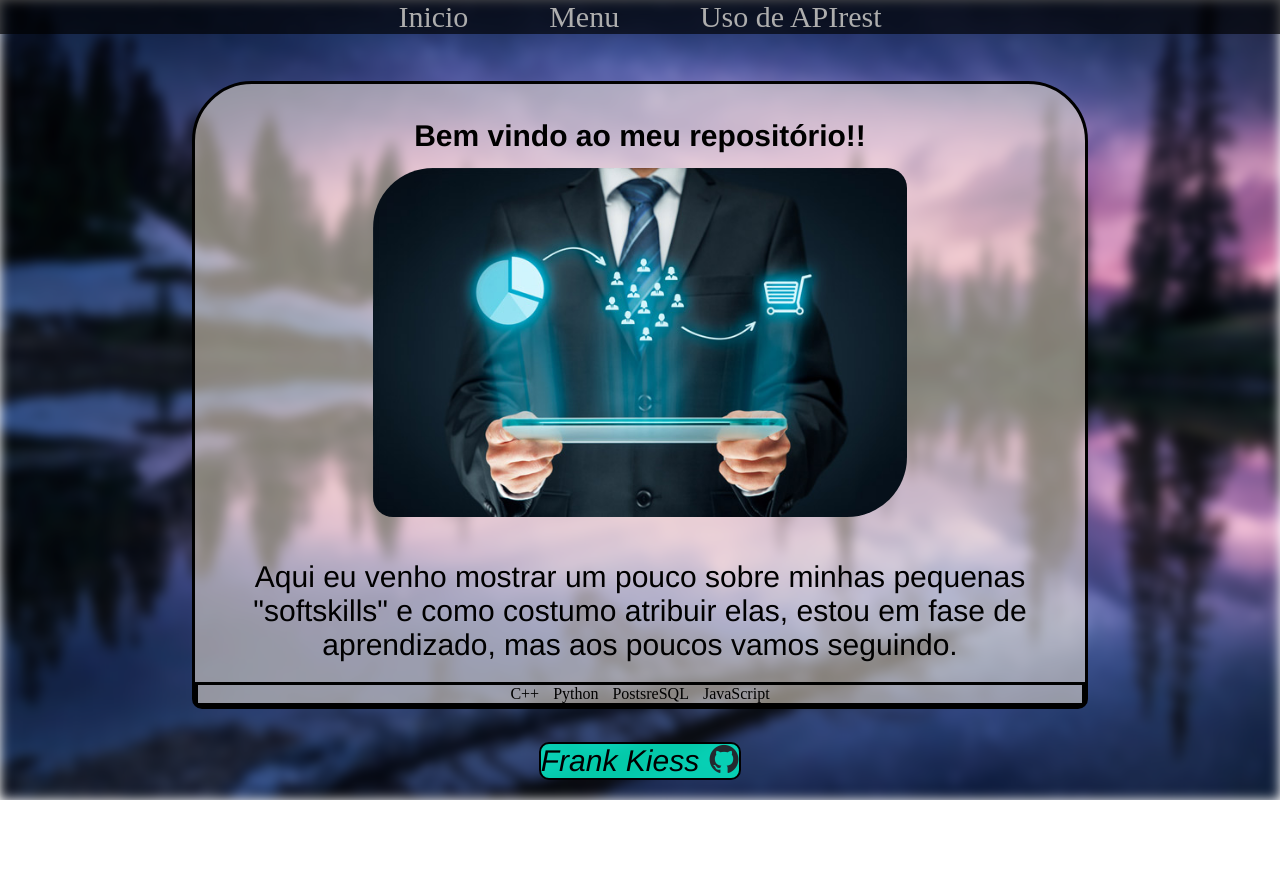
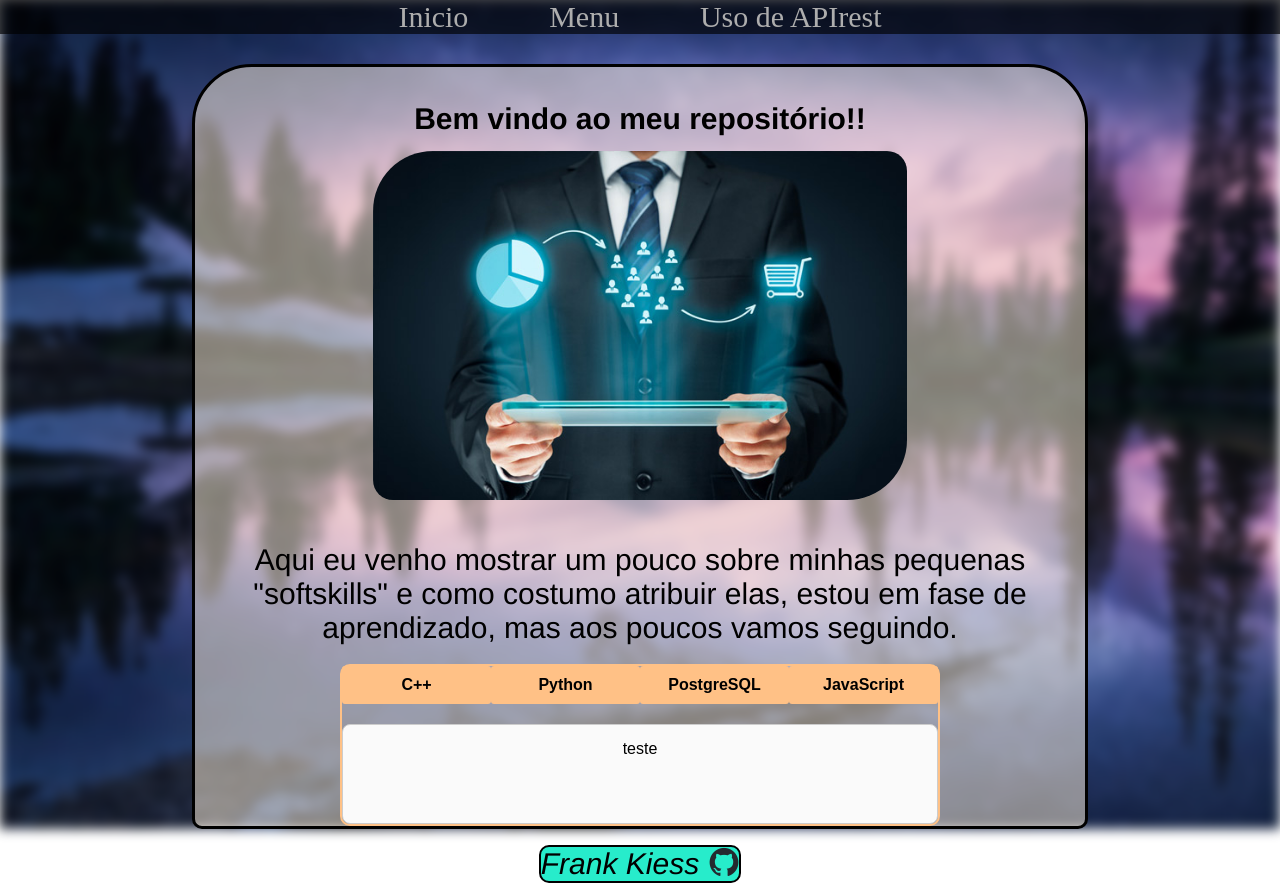
Before and after one commit to TheKiess/FrontEnd, a plain HTML site: page Pages/first.html in a window 1280 px wide. Before the commit the page ends 800 px from the top, so only its background shows below. Drawn offline with Linux system fonts and the light colour scheme.

Commit message:
Pequeno upgrade no style, amanhã JS.

```diff
--- a/Pages/first.html
+++ b/Pages/first.html
@@ -24,15 +24,14 @@
                     <p >Aqui eu venho mostrar um pouco sobre minhas pequenas "softskills" e como costumo atribuir elas, estou em fase de aprendizado, mas aos poucos vamos seguindo. </p>
                 </article>
                 <div class="experiencias">
-                    <div id="linguagensCabecalho">
+                    <ul id="linguagensCabecalho">
                         <li class="textCabecalho">C++</li>
                         <li class="textCabecalho">Python</li>
-                        <li class="textCabecalho">PostsreSQL</li>
+                        <li class="textCabecalho">PostgreSQL</li>
                         <li class="textCabecalho">JavaScript</li>
-                    </div>
-                    <div class="linguagemBody">
-
-                    </div>
+                    </ul>
+                    <div class="linguagemBody">teste</div>
+                </div>
                 </div>
             </section>
         </main>
--- a/styles.css
+++ b/styles.css
@@ -135,26 +135,32 @@ a.linkgithub{
     75%{background-color: #00bd9d;}
     100%{background-color: #03e9c3da;}
 }
+
 .info:hover{
     animation: cores 1.5s linear infinite;
 }
+
 #searchimg, #buttonsubmit, #subarquive{
     cursor: pointer;
     border: solid 1px;
 }
+
 #curriculo label, #implementar label{
     font-size: 20px;
     font-family: 'Franklin Gothic Medium', 'Arial Narrow', Arial, sans-serif;
 }
+
 #curriculo input, #implementar input, textarea{
     border: solid 1px;
     background-color: #dbffffc4;
     font-size: 20px;
     margin: 12px;
 }
+
 #intN{
     width: 60px;
 }
+
 table {
     margin: auto;
     margin-top: 5vw;
@@ -222,19 +228,61 @@ td{
 #menu-edit.show {
     display: block;
 }
-div.experiencias{
-    border: solid;
+
+.experiencias {
     display: grid;
     grid-template-columns: 1fr;
     grid-template-rows: auto;
     grid-template-areas:
-    "exp-cima"
-    "exp-texto";
+        "exp-cima"
+        "exp-texto";
+    border: 2px solid #ffc186;
+    border-radius: 10px;
+    max-width: 600px;
+    margin: auto;
+    font-family: sans-serif;
 }
-.linguagensCabecalho{
+
+#linguagensCabecalho {
     grid-area: exp-cima;
+    display: flex;
+    justify-content: space-around;
+    list-style: none;
+    margin: 0;
+    cursor: pointer;
 }
-.textCabecalho{
-    display: inline;
-    padding: 5px;
+
+.textCabecalho {
+    width: 100%;
+    height: 100%;
+    padding: 8px 16px;
+    background-color: #ffc186;
+    border-radius: 3px;
+    border: 2px solid transparent;
+    transition: all 0.3s ease;
+    font-weight: bold;
+    user-select: none;
 }
+
+.textCabecalho:hover {
+    background-color: #e0e0e0;
+    transform: translateY(-2px);
+    box-shadow: 0 2px 6px rgba(0,0,0,0.1);
+}
+
+.textCabecalho.selected {
+    background-color: #d1eaff;
+    border-color: #3399ff;
+    transform: translateY(4px);
+    box-shadow: 0 4px 10px rgba(51, 153, 255, 0.3);
+}
+
+.linguagemBody {
+    grid-area: exp-texto;
+    margin-top: 20px;
+    padding: 15px;
+    border: 1px solid #ccc;
+    border-radius: 8px;
+    min-height: 100px;
+    background-color: #fafafa;
+}
```
